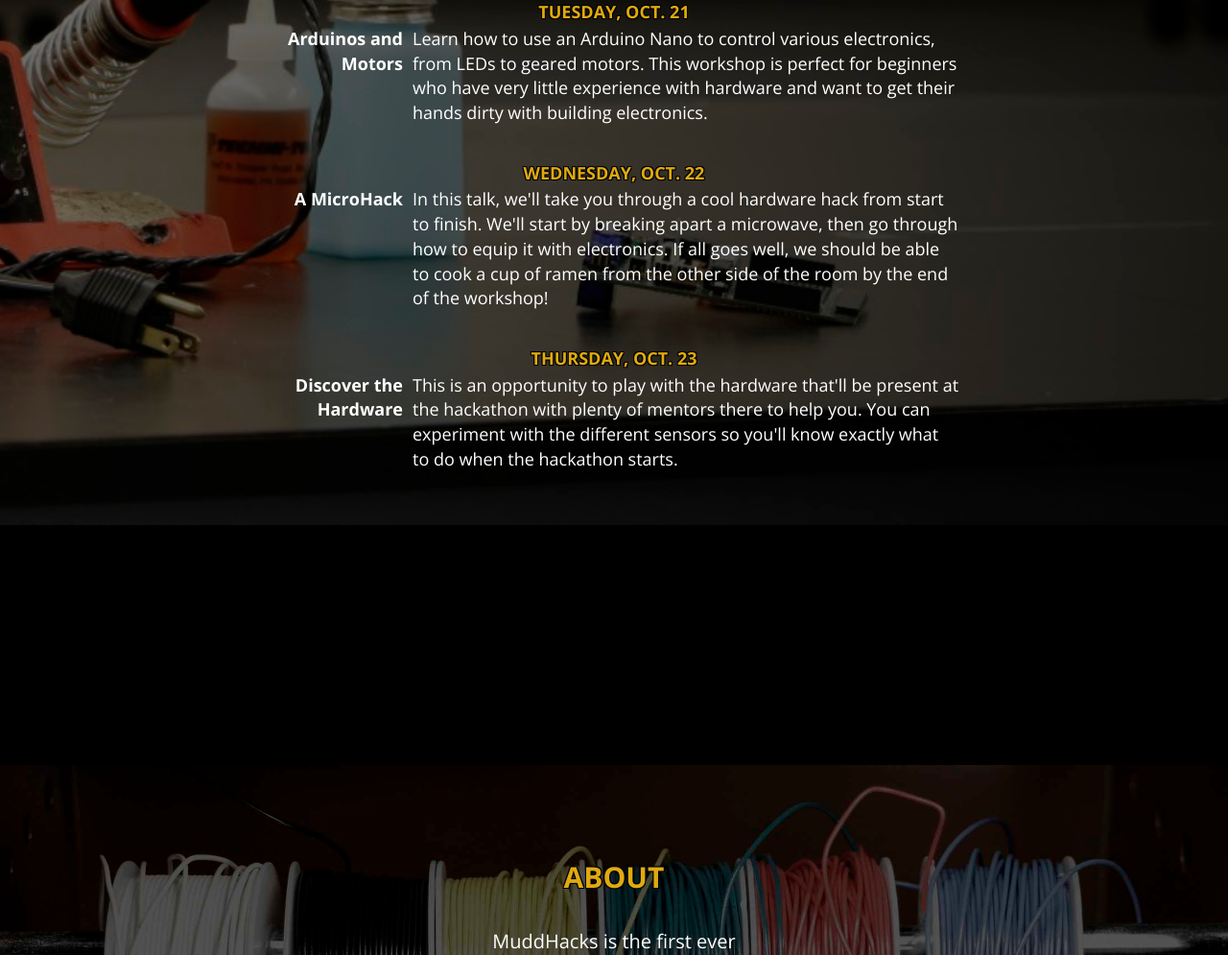
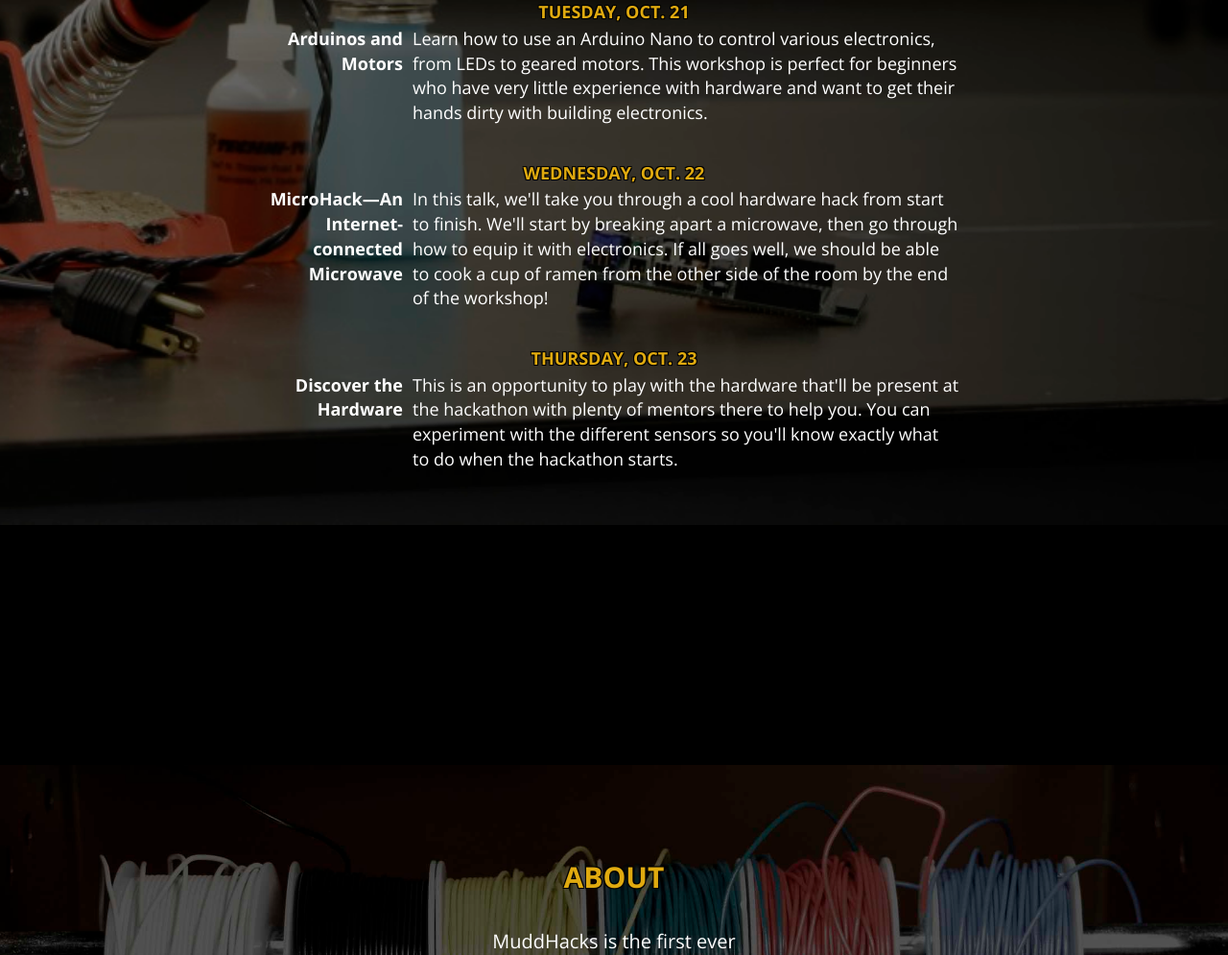
Before and after one commit to MuddHacksTeam/muddhacks, a plain HTML site: page index.html in a window 1280 px wide. Shown: the part 2679-3674 px from the top of the page at 96% size. Drawn offline with nearby package versions, Linux system fonts and the light colour scheme; some packages are replaced by stand-ins of ours.

Commit message:
"Internet connected microwave"

```diff
--- a/index.html
+++ b/index.html
@@ -163,7 +163,7 @@
                 </ul>
                 <h4>Wednesday, Oct. 22</h4>
                 <ul>
-                    <li class="datecell right"><b>A MicroHack</b></li>
+                    <li class="datecell right"><b>MicroHack&mdash;An Internet-connected Microwave</b></li>
                     <li class="datecell left"> In this talk, we'll take you through a
                         cool hardware hack from start to finish. We'll start by
                         breaking apart a microwave, then go through how to equip
```
